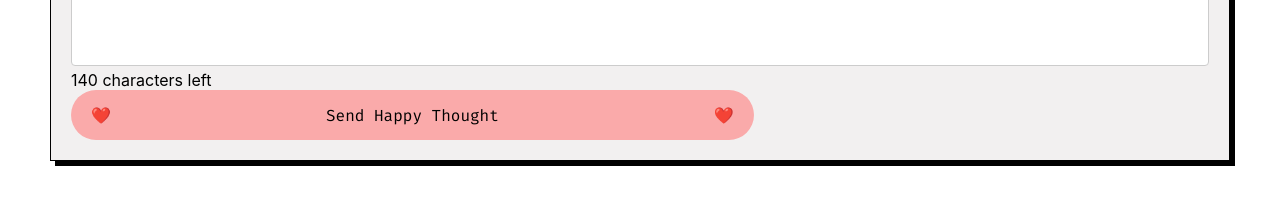
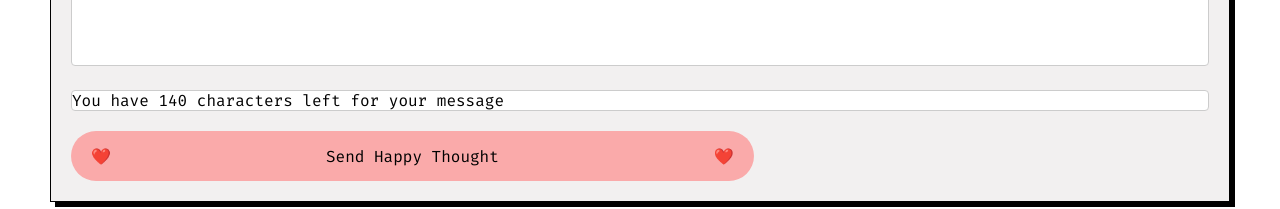
Before and after one commit to Technigo/project-happy-thoughts-vite, a React (Vite) app: page / in a window 1280 px wide. Shown: the part 281-490 px from the top of the page. Built offline with nearby package versions, Linux system fonts and the light colour scheme; no server answers.

Commit message:
fixed loading message

```diff
--- a/src/App.jsx
+++ b/src/App.jsx
@@ -1,5 +1,4 @@
 import { Header } from "./components/Header/Header";
-import { Loading } from "./components/Loading/Loading";
 import { Post } from "./components/Post/Post";
 import { Feed } from "./components/Feed/Feed";
 import { Footer } from "./components/Footer/Footer";
@@ -8,7 +7,6 @@ export const App = () => {
   return (
     <section>
       <Header />
-      <Loading />
       <Post />
       <Feed />
       <Footer />
--- a/src/components/Feed/Feed.jsx
+++ b/src/components/Feed/Feed.jsx
@@ -1,5 +1,6 @@
 import { useState, useEffect } from "react";
 import { HeartButton } from "../HeartButton/HeartButton";
+import { Loading } from "../Loading/Loading";
 
 import "./feed.css";
 
@@ -8,6 +9,7 @@ const apiUrl = "https://happy-thoughts-ux7hkzgmwa-uc.a.run.app/thoughts";
 export const Feed = () => {
   //all fetched thoughts (old)
   const [thoughts, setThoughts] = useState([]);
+  const [loading, setLoading] = useState(true);
 
   //fetching the API (thoughts) inside the useEffect hook
   useEffect(() => {
@@ -21,6 +23,8 @@ export const Feed = () => {
         setThoughts(data);
       } catch (error) {
         console.error("Error fetching data:", error);
+      } finally {
+        setLoading(false);
       }
     };
     getThoughts();
@@ -53,6 +57,8 @@ export const Feed = () => {
   //maps over the toughts array and creates a card for each thought
   return (
     <section className="feed-container">
+      {<Loading loading={loading} />}
+      {/* render loading message */}
       {thoughts.map((feedPost) => (
         <div className="card-container" key={feedPost._id}>
           <p className="feed-post">{feedPost.message}</p>
--- a/src/components/Post/Post.jsx
+++ b/src/components/Post/Post.jsx
@@ -1,13 +1,12 @@
 import { useState } from "react";
 import "./post.css";
-import { Loading } from "../Loading/Loading";
 
 const apiUrl = "https://happy-thoughts-ux7hkzgmwa-uc.a.run.app/thoughts";
 
 export const Post = () => {
   //for new messages created/posted
   const [message, setMessage] = useState([]);
-  const [loading, setLoading] = useState(false);
+
   //display an error if API can't be fetched
   const [error, setError] = useState(null);
 
@@ -26,8 +25,6 @@ export const Post = () => {
   const handlePostSubmit = async (event) => {
     event.preventDefault();
 
-    setLoading(true); //set loading to true before making the request
-    console.log("Loading state set to true");
     setError(null); //reset error state before making the request
 
     try {
@@ -44,19 +41,13 @@ export const Post = () => {
 
       console.log("Happy Thought posted!"); //delete later!
       setMessage(""); //clear after successful submission
-      setLoading(false); //set loading tho false after successful submission
-      console.log("Loading state set to false");
     } catch (error) {
       setError("Message must be between 5 and 140 charaters!");
-
-      setLoading(false); //set loading to false after successful submission
     }
   };
 
   return (
     <section className="post-container">
-      {<Loading loading={loading} />}
-      {/* render loading message */}
       <form className="form-container" onSubmit={handlePostSubmit}>
         <label>
           <p>What&#39;s making you happy right now?</p>
@@ -69,9 +60,10 @@ export const Post = () => {
             required
           ></textarea>
         </label>
-        <div className="character-count">{charactersLeft} characters left</div>
+        <div className="character-count">
+          <p>You have {charactersLeft} characters left for your message</p>
+        </div>
         {error && <div className="error">{error}</div>}
-        {/* {error message "Something didn't go to plan. Try again later!" is displayed here} */}
 
         <button className="send-button" type="submit">
           <span id="hearts">❤️</span>
--- a/src/components/Post/post.css
+++ b/src/components/Post/post.css
@@ -46,3 +46,10 @@ button:hover {
   width: 60%;
   height: 50px;
 }
+
+.character-count {
+  margin: 20px 0;
+  border: 1px solid #ccc;
+  border-radius: 4px;
+  background-color: white;
+}
```
